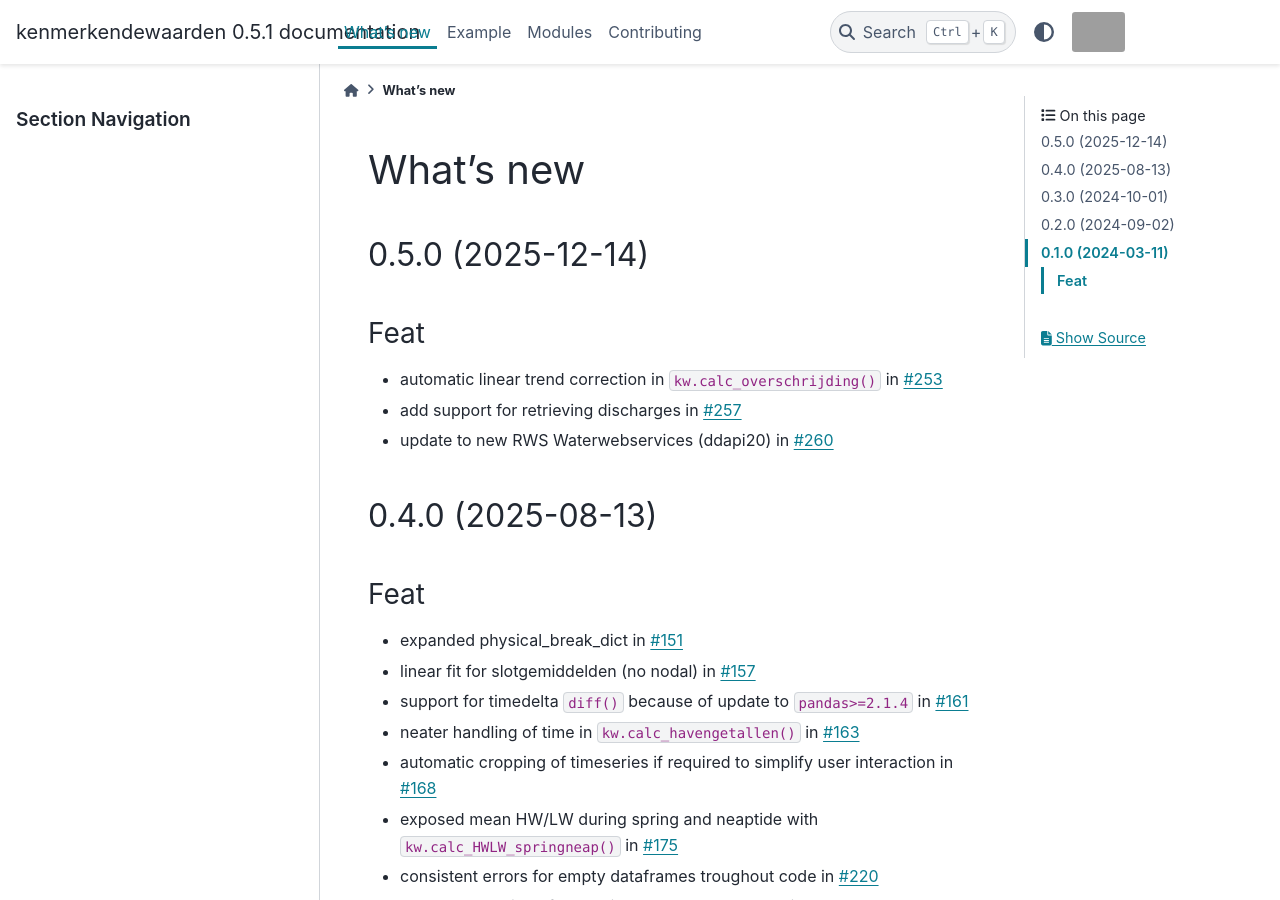
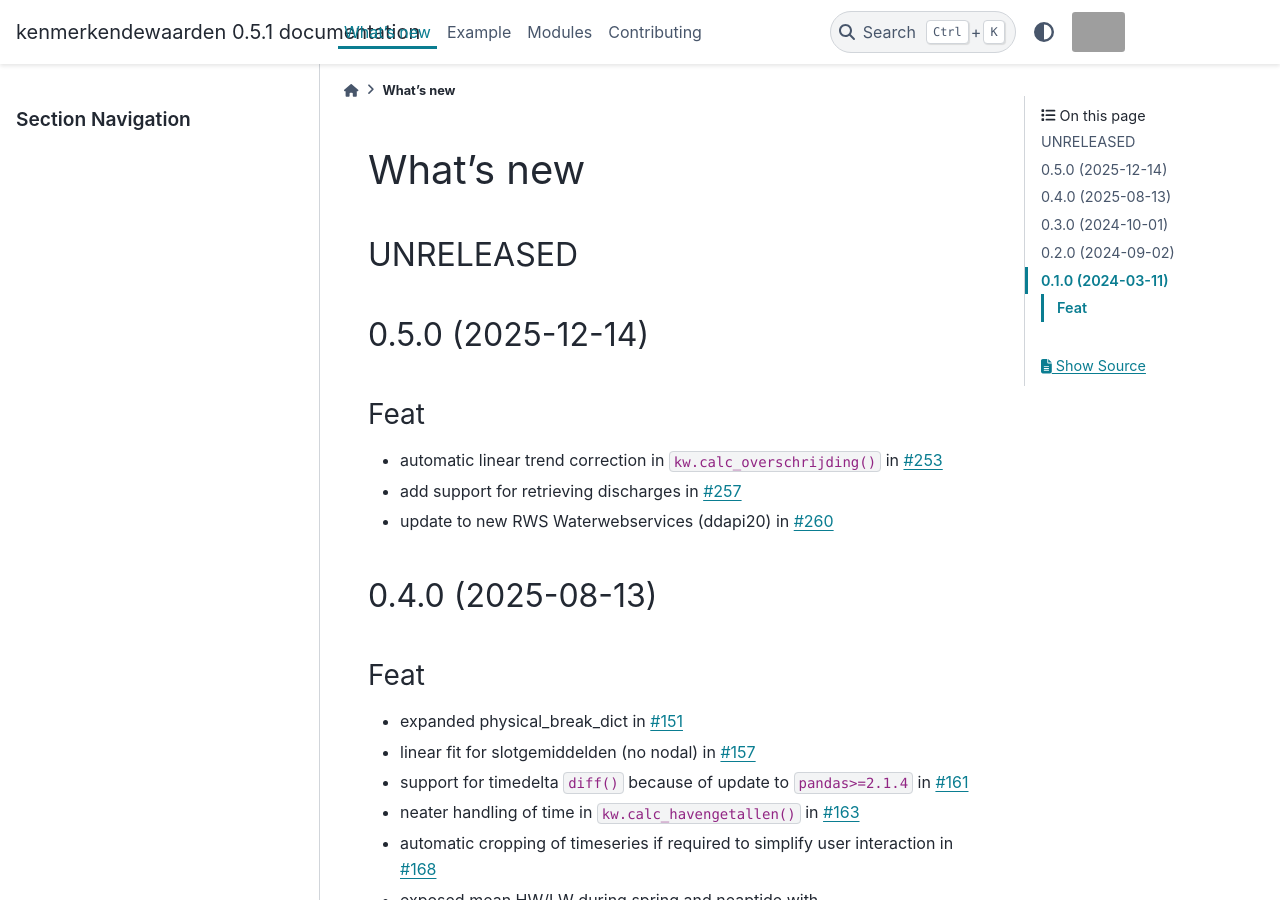
Before and after one commit to Deltares-research/kenmerkendewaarden, a Sphinx documentation site: the page built from docs/whats-new.md, in a window 1280 px wide and 900 px high. Built offline with Sphinx 7.4.7 and the PyData theme 0.15.4, drawn with Linux system fonts in a browser that asks for light colours; grey boxes are pictures that could not be loaded.

Commit message:
unreleased header

```diff
--- a/docs/whats-new.md
+++ b/docs/whats-new.md
@@ -1,4 +1,7 @@
 # What's new
+
+## UNRELEASED
+
 
 ## 0.5.0 (2025-12-14)
 
```
